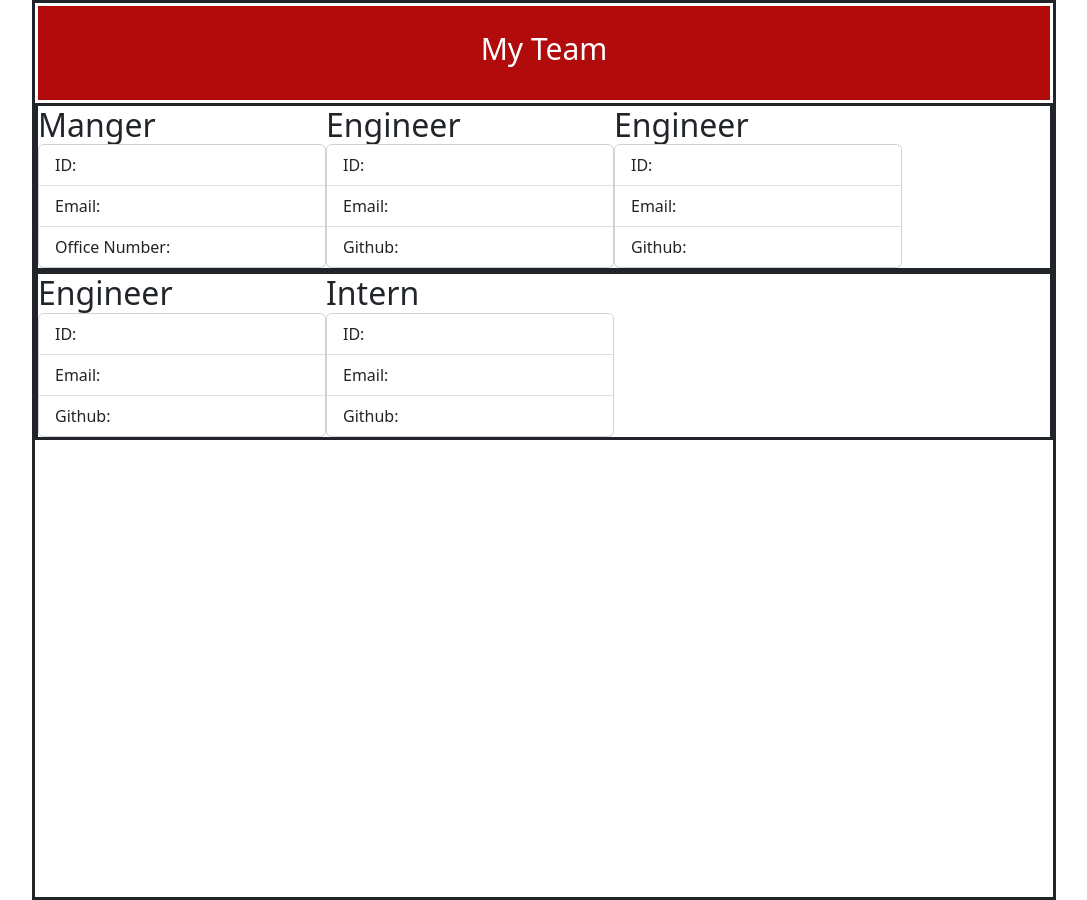
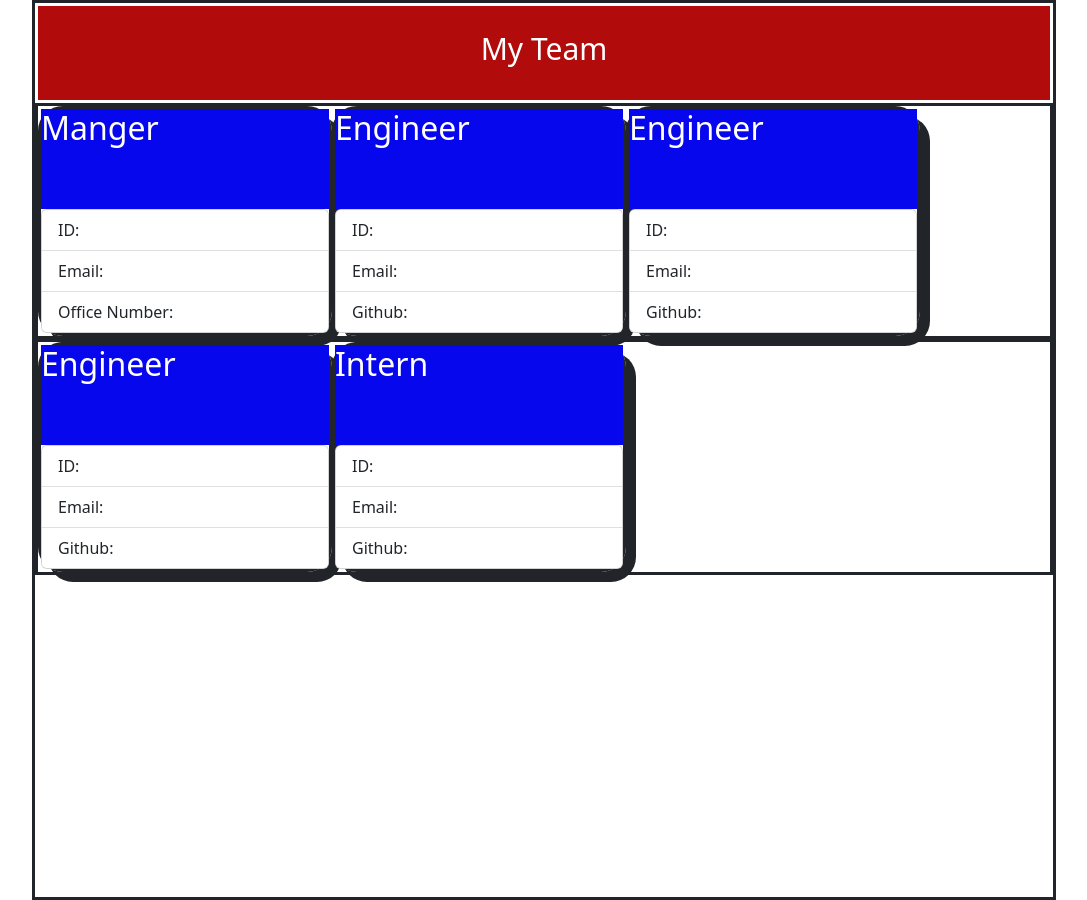
Before and after one commit to jonathonvanausdal9915/Team-Profile_Generator, a plain HTML site: page public/assets/index.html in a window 1280 px wide. Shown: the whole page, without its empty margins (96-1183 px from the left). Drawn offline with nearby package versions, Linux system fonts and the light colour scheme.

Commit message:
card styling rouned corners and shadow

```diff
--- a/public/assets/style.css
+++ b/public/assets/style.css
@@ -30,3 +30,39 @@
     width: 80%;
     border: solid;
 }
+
+.card-header {
+    height: 100px;
+    background-color: rgb(7, 7, 238);
+    color: white;
+}
+
+.card-1 {
+    border-radius: 25px;
+    box-shadow: 10px 10px;
+    border: solid;
+}
+
+.card-2 {
+    border-radius: 25px;
+    box-shadow: 10px 10px;
+    border: solid;
+}
+
+.card-3 {
+    border-radius: 25px;
+    box-shadow: 10px 10px;
+    border: solid;
+}
+
+.card-4 {
+    border-radius: 25px;
+    box-shadow: 10px 10px;
+    border: solid;
+}
+
+.card-5 {
+    border-radius: 25px;
+    box-shadow: 10px 10px;
+    border: solid;
+}
```
